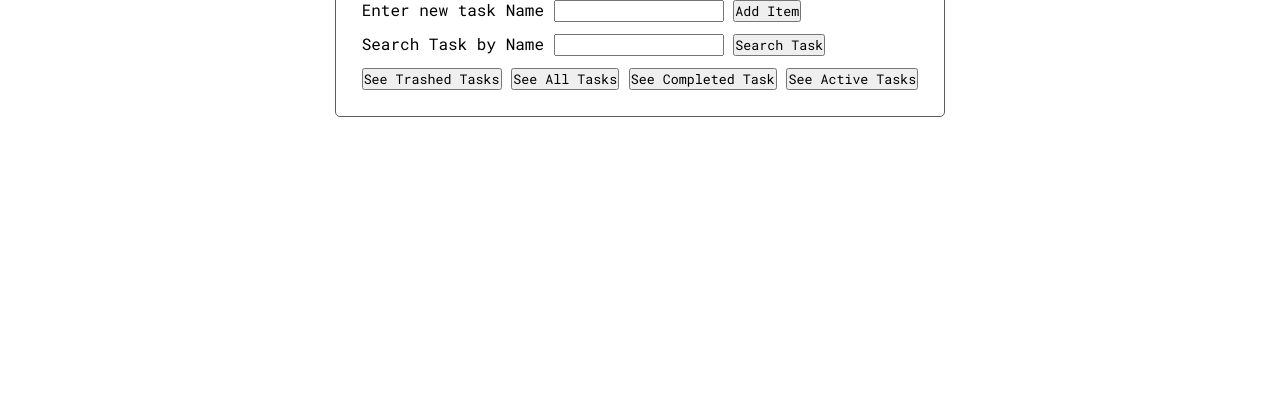
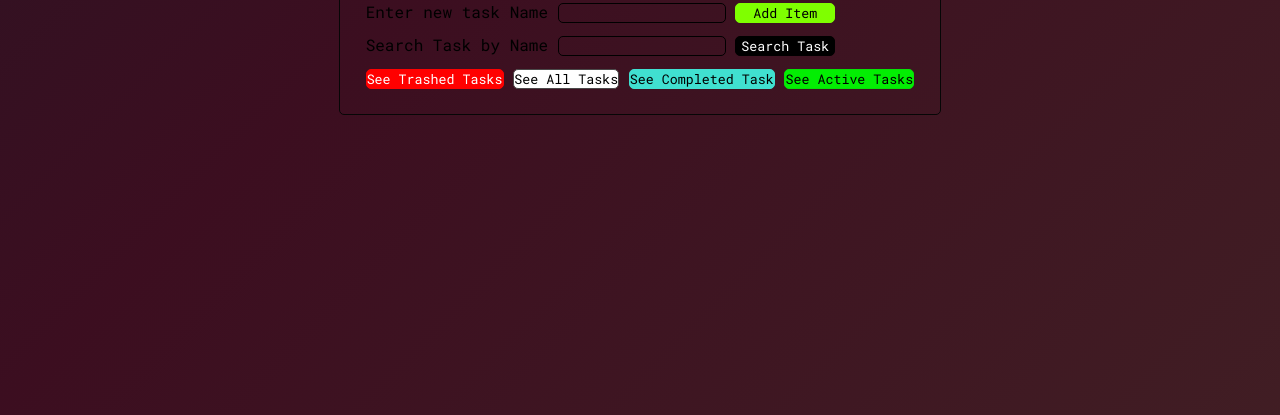
Before and after one commit to LuA1i/ToDo-app, a plain HTML site: page index.html in a window 1280 px wide. Shown: the part 385-800 px from the top of the page. Drawn offline with Linux system fonts and the light colour scheme.

Commit message:
styling app

```diff
--- a/style.css
+++ b/style.css
@@ -12,11 +12,26 @@ body {
   flex-direction: column;
   align-items: center;
   justify-content: center;
+  background: linear-gradient(-45deg, #462f28, #3c0e20, #05212b, #0b4c3d);
+  background-size: 400% 400%;
+  animation: gradient 15s ease infinite;
   height: 100vh;
 }
 
+@keyframes gradient {
+  0% {
+    background-position: 0% 50%;
+  }
+  50% {
+    background-position: 100% 50%;
+  }
+  100% {
+    background-position: 0% 50%;
+  }
+}
+
 .container {
-  border: 1px solid rgb(92, 91, 91);
+  border: 1px solid rgb(6, 6, 6);
   padding: 2%;
   border-radius: 5px;
 }
@@ -32,6 +47,15 @@ h1 {
   padding-bottom: 2%;
 }
 
+.input_1 input,
+.input_2 input {
+  background: transparent;
+  outline: none;
+  border: 1px solid black;
+  border-radius: 5px;
+  color: white;
+}
+
 #list_adder li {
   padding-top: 3%;
   list-style: none;
@@ -40,3 +64,81 @@ h1 {
 .completed {
   text-decoration: line-through;
 }
+
+#add_item {
+  width: 100px;
+  cursor: pointer;
+  outline: none;
+  background-color: chartreuse;
+  border: 1px solid chartreuse;
+  border-radius: 5px;
+  transition: 0.3s ease;
+}
+
+#add_item:hover {
+  background-color: rgb(66, 105, 66);
+  color: white;
+}
+
+#search_item {
+  width: 100px;
+  cursor: pointer;
+  outline: none;
+  background-color: black;
+  border: 1px solid black;
+  color: white;
+  border-radius: 5px;
+  transition: 0.3s ease;
+}
+
+#search_item:hover {
+  color: black;
+  background-color: white;
+}
+
+#see_trashed_tasks {
+  background-color: red;
+  border: 1px solid red;
+  border-radius: 5px;
+  color: white;
+  cursor: pointer;
+  transition: 0.3s ease;
+}
+
+#see_trashed_tasks:hover {
+  background-color: rgb(80, 0, 0);
+}
+
+#see_completed_tasks {
+  background-color: turquoise;
+  border: 1px solid turquoise;
+  border-radius: 5px;
+  color: black;
+  cursor: pointer;
+  transition: 0.3s ease;
+}
+#see_completed_tasks:hover {
+  background-color: rgb(56, 133, 184);
+}
+
+#see_all_tasks {
+  background-color: rgb(255, 255, 255);
+  border: 1px solid rgb(74, 73, 73);
+  border-radius: 5px;
+  color: black;
+  cursor: pointer;
+  transition: 0.3s ease;
+}
+
+#see_active_tasks {
+  background-color: rgb(3, 238, 3);
+  border: 1px solid rgb(6, 225, 6);
+  border-radius: 5px;
+  color: black;
+  cursor: pointer;
+  transition: 0.3s ease;
+}
+
+.list-item button {
+  cursor: pointer;
+}
```
